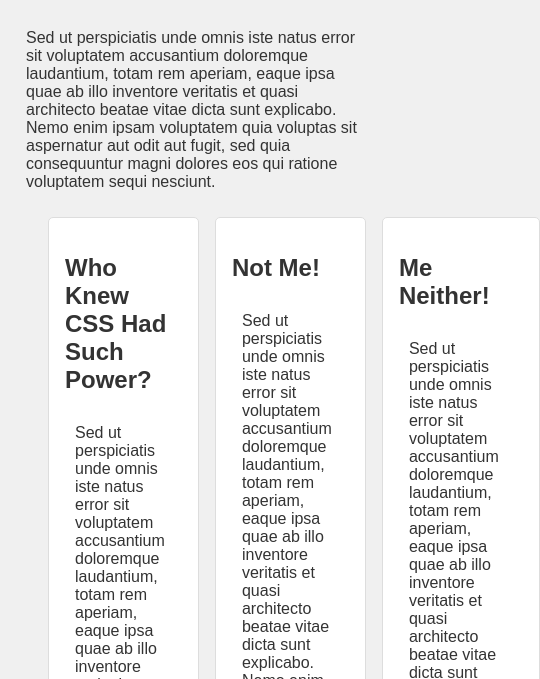
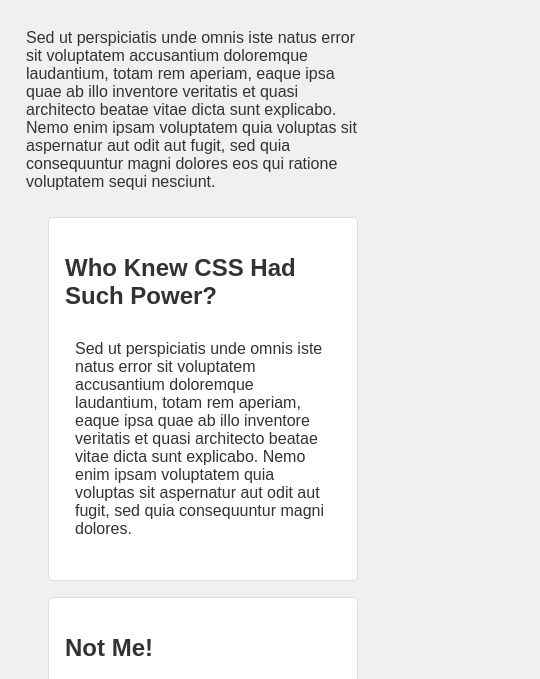
Before and after one commit to MiraMarce/lesson03.partII, a plain HTML site: page index.html in a window 390 px wide. Shown: the part 130-809 px from the top of the page, 540 px wide, since content can reach past the window. Drawn offline with Linux system fonts and the light colour scheme.

Commit message:
Update styles.css

```diff
--- a/styles.css
+++ b/styles.css
@@ -46,7 +46,7 @@ p {
 
   .flex-container .flow {
     display: flex;
-    flex-direction: row;
+    flex-direction: column; /* changed 'row' to 'column' on 11/04/23 */
   }
 
   .flex-container .flow > section {
```
